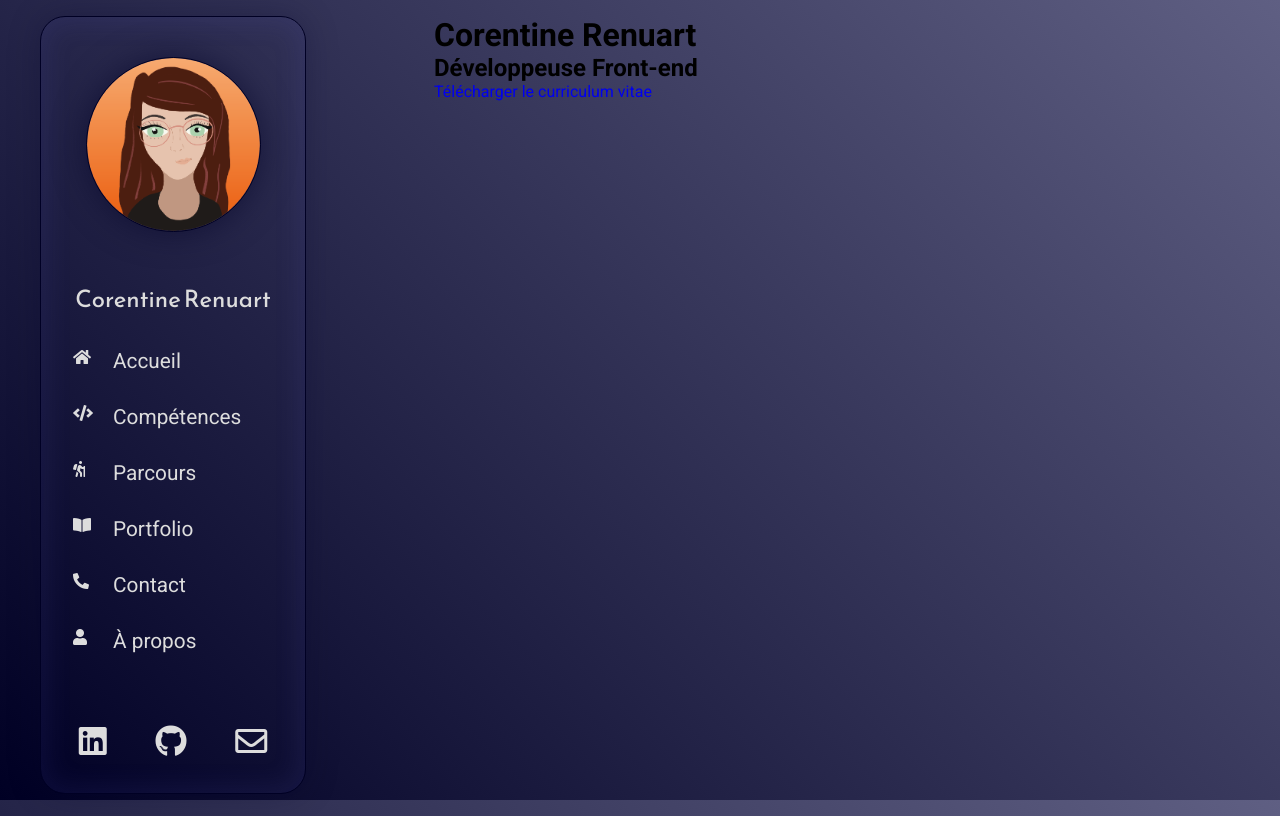
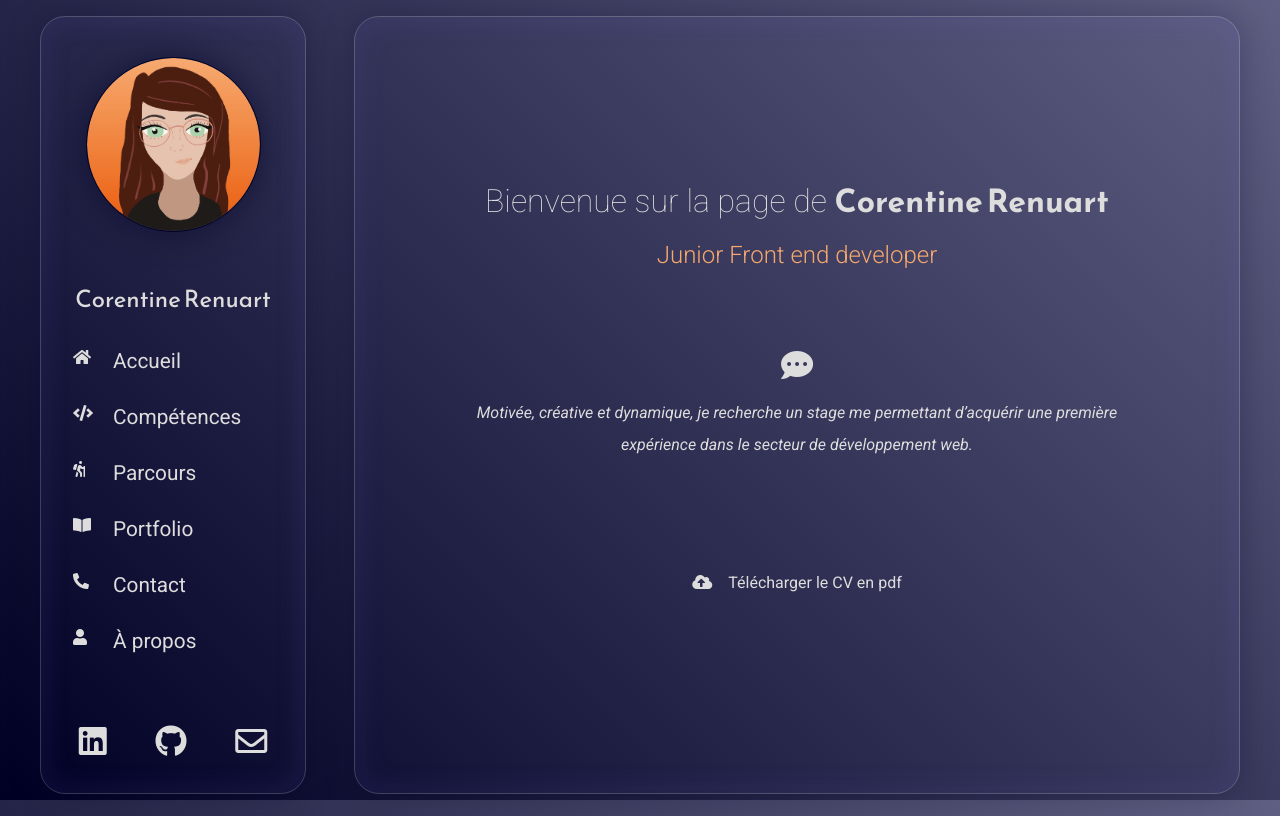
Before and after one commit to Corentine4/Portfolio-React, a React (Create React App) app: page / in a window 1280 px wide. Built offline with nearby package versions, Linux system fonts and the light colour scheme.

Commit message:
Updates settings and html + css home page

```diff
--- a/src/pages/Home.js
+++ b/src/pages/Home.js
@@ -7,12 +7,16 @@ const Home = () => {
             {/* Import the navigation */}
             <Navigation/>
             {/* Main page */}
-            <div className="homeContent">
+            <div className="homeContainer">
                 <div className="homeContent">
-                    <h1>Corentine Renuart</h1>
-                    <h2>Développeuse Front-end</h2>
-                    <div className="pdfcv">
-                        <a href="./images/CV-Corentine-Renuart.pdf">Télécharger le curriculum vitae</a>
+                    <h1>Bienvenue sur la page de <span>Corentine Renuart</span></h1>
+                    <h2>Junior Front end developer</h2>
+                    <i class="fas fa-comment-dots"></i>
+                    <p>Motivée, créative et dynamique, je recherche un stage me permettant d’acquérir une première expérience dans le secteur de développement web.</p>
+                    {/* To upload the pdf cv */}
+                    <div className="uploadcv">
+                        <i class="fas fa-cloud-upload-alt"></i>
+                        <a href="./images/CV-Corentine-Renuart.pdf">Télécharger le CV en pdf</a>
                     </div>
                 </div>
             </div>
--- a/src/styles/_settings.scss
+++ b/src/styles/_settings.scss
@@ -9,17 +9,20 @@
 //Lobster
 @import url('https://fonts.googleapis.com/css2?family=Lobster&display=swap');
 
+
 // VARIABLES
 
 // Create variables for fonts
 $font-Roboto : 'Roboto', sans-serif;
-$font-Lobster : 'Lobster', sans-serif;
 $font-Reem-Kufi : 'Reem Kufi', sans-serif;
 
 // Create variables for colors
 $darkblue : #000024;
 $lightblue : #6464D6;
+$lightorange : #F6A76D;
+$darkorange : #EA5B0C;
 $white: #ddd;
+$white-opacity-20 : rgba(255, 255, 255, 0.2);
 $black: #333;
 
 // Variables for shadows
--- a/src/styles/elements/_navigation.scss
+++ b/src/styles/elements/_navigation.scss
@@ -1,5 +1,5 @@
 .Sidebar{
-    border: solid 0.01rem $darkblue;
+    border: solid 0.01rem $white-opacity-20;
     box-shadow: $box-shadow-1, $interior-box-shadow;
     color: $white;
     font-family: $font-Roboto;
--- a/src/styles/pages/_home.scss
+++ b/src/styles/pages/_home.scss
@@ -0,0 +1,54 @@
+.homeContainer{
+    color: $white;
+    border: solid 0.1rem $white-opacity-20;
+    box-shadow: $box-shadow-1, $interior-box-shadow;
+    margin-left: 3rem;
+    text-align: center;
+    padding: 10rem 7rem;
+    border-radius: $borderRadius;
+
+    .homeContent{
+
+        margin: auto;
+
+        h1{
+            font-weight: 200;
+            padding-bottom: 1rem;
+
+            span{
+                font-family: $font-Reem-Kufi;
+                font-weight: 800;
+            }
+        }
+        h2{
+            font-weight: 300;
+            color: $lightorange;
+            padding-bottom: 5rem;
+        }
+        i{
+            font-size: 2rem;
+            padding-bottom: 1rem;
+        }
+        p{
+            font-weight: 400;
+            font-style: italic;
+            line-height: 2;
+            padding-bottom: 7rem;
+
+        }
+        .uploadcv{
+            i{
+                font-size: 1rem;
+            }
+            a{
+                color: $white;
+                padding-left: 1rem;
+            }
+            a:hover{
+                color: $lightorange;
+            }
+        }
+    }
+
+
+}
```
